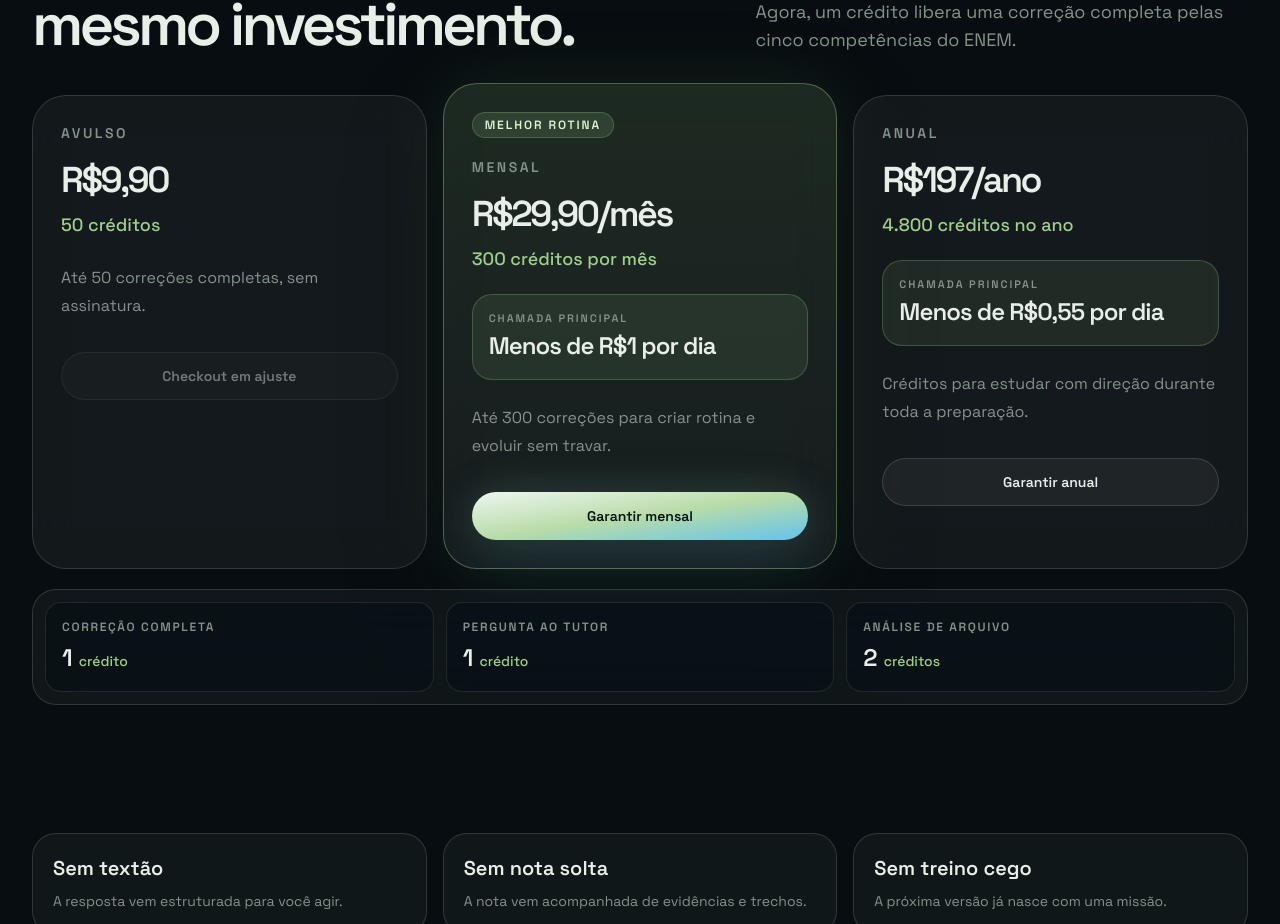
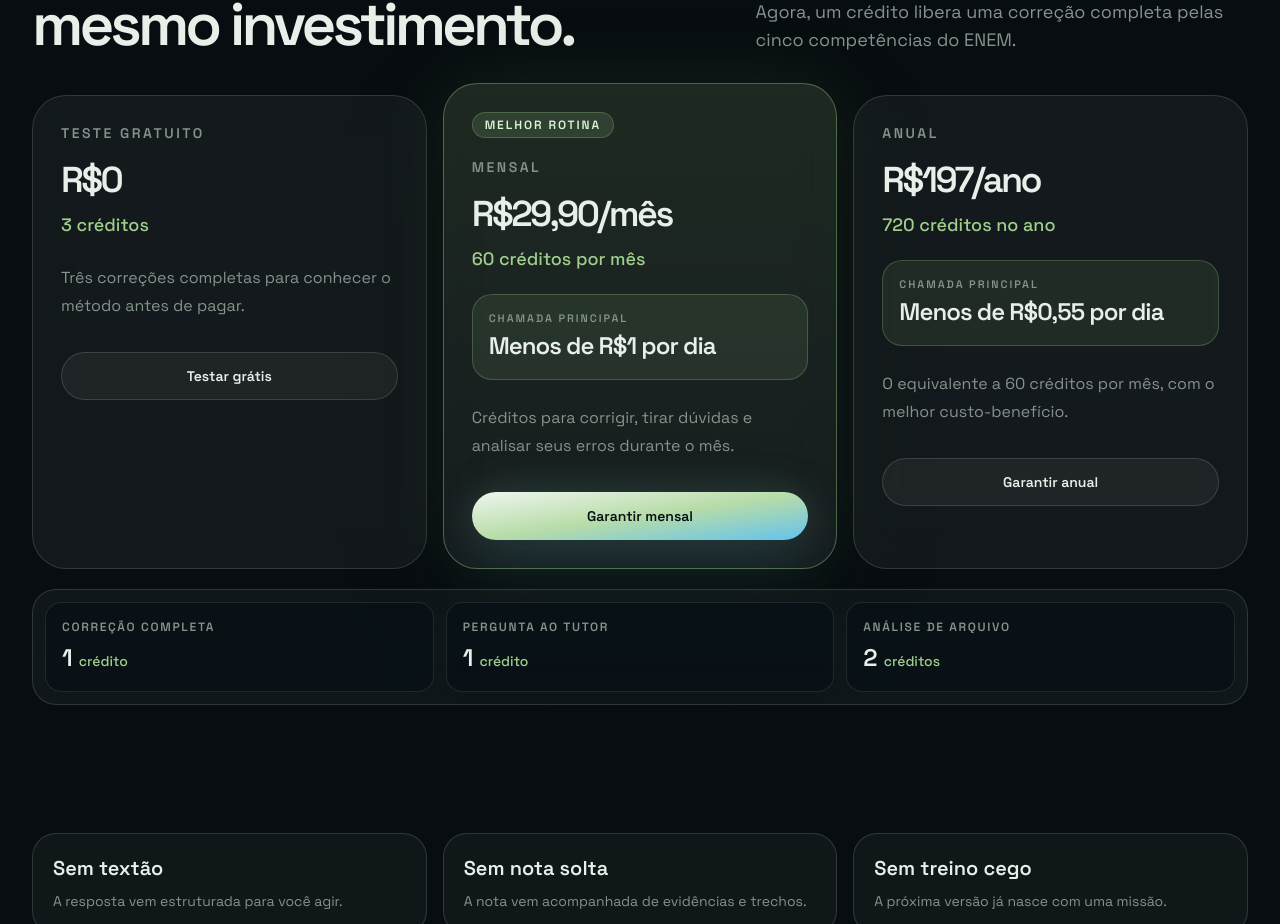
Before and after one commit to HigorBusy/Aprova-AI, a Next.js app: page / in a window 1280 px wide. Shown: the part 3230-4154 px from the top of the page. Built offline with nearby package versions, Linux system fonts and the light colour scheme; no server answers.

Commit message:
rebalance pricing offers and trial credits

```diff
--- a/components/landing-page.tsx
+++ b/components/landing-page.tsx
@@ -21,6 +21,7 @@ type Plan = {
   daily?: string;
   cta?: string;
   checkoutUrl?: string;
+  trial?: boolean;
 };
 
 const howItWorks = [
@@ -61,16 +62,18 @@ const comfortCards = [
 
 const plans: Plan[] = [
   {
-    name: "Avulso",
-    price: "R$9,90",
-    detail: "50 créditos",
-    hook: "Até 50 correções completas, sem assinatura."
+    name: "Teste gratuito",
+    price: "R$0",
+    detail: "3 créditos",
+    hook: "Três correções completas para conhecer o método antes de pagar.",
+    cta: "Testar grátis",
+    trial: true
   },
   {
     name: "Mensal",
     price: "R$29,90/mês",
-    detail: "300 créditos por mês",
-    hook: "Até 300 correções para criar rotina e evoluir sem travar.",
+    detail: "60 créditos por mês",
+    hook: "Créditos para corrigir, tirar dúvidas e analisar seus erros durante o mês.",
     featured: true,
     daily: "Menos de R$1 por dia",
     cta: "Garantir mensal",
@@ -79,8 +82,8 @@ const plans: Plan[] = [
   {
     name: "Anual",
     price: "R$197/ano",
-    detail: "4.800 créditos no ano",
-    hook: "Créditos para estudar com direção durante toda a preparação.",
+    detail: "720 créditos no ano",
+    hook: "O equivalente a 60 créditos por mês, com o melhor custo-benefício.",
     daily: "Menos de R$0,55 por dia",
     cta: "Garantir anual",
     checkoutUrl: "https://pay.cakto.com.br/deea3ts"
@@ -349,6 +352,7 @@ function ContrastCard({ title, items, tone }: { title: string; items: string[];
 
 function PlanCard({ plan, onStart }: { plan: Plan; onStart: () => void }) {
   const hasCheckout = Boolean(plan.checkoutUrl);
+  const canStart = hasCheckout || Boolean(plan.trial);
 
   return (
     <article className={`relative rounded-[2.125rem] border p-7 backdrop-blur-xl transition hover:-translate-y-1 ${
@@ -373,7 +377,7 @@ function PlanCard({ plan, onStart }: { plan: Plan; onStart: () => void }) {
       <p className="mt-6 min-h-16 text-base leading-7 text-[#84938b]">{plan.hook}</p>
       <button
         type="button"
-        disabled={!hasCheckout}
+        disabled={!canStart}
         onClick={() => plan.checkoutUrl ? openCheckout(plan.checkoutUrl) : onStart()}
         className={`mt-6 inline-flex min-h-12 w-full items-center justify-center rounded-full text-sm font-semibold transition hover:-translate-y-0.5 ${
           plan.featured
@@ -381,7 +385,7 @@ function PlanCard({ plan, onStart }: { plan: Plan; onStart: () => void }) {
             : "border border-[#e8eee8]/15 bg-[#e8eee8]/[0.055] text-[#e8eee8] hover:border-[#3aa7d8]/45 hover:bg-[#e8eee8]/[0.085]"
         } disabled:cursor-not-allowed disabled:opacity-45 disabled:hover:translate-y-0`}
       >
-        {hasCheckout ? plan.cta ?? "Comprar agora" : "Checkout em ajuste"}
+        {plan.cta ?? (hasCheckout ? "Comprar agora" : "Indisponível")}
       </button>
     </article>
   );
--- a/components/ui/sign-in.tsx
+++ b/components/ui/sign-in.tsx
@@ -203,13 +203,13 @@ export function SignInPage({
                     onClick={() => onModeChange?.(mode === "login" ? "signup" : "login")}
                     className="font-semibold text-[#8bd8f8] transition hover:text-[#e8eee8]"
                   >
-                    {mode === "login" ? "Teste uma correção grátis" : "Entrar"}
+                    {mode === "login" ? "Teste três correções grátis" : "Entrar"}
                   </button>
                 </p>
               )}
               {mode === "signup" && (
                 <p className="text-center text-xs leading-5 text-[#84938b]">
-                  Sua conta começa com 5 créditos, suficientes para cinco correções completas.
+                  Sua conta começa com 3 créditos, suficientes para três correções completas.
                 </p>
               )}
               {mode !== "recovery" && (
--- a/lib/payments/access.ts
+++ b/lib/payments/access.ts
@@ -56,15 +56,15 @@ export function detectPurchasePlan(data: CaktoPayloadData): PurchasePlan {
   const oneOffOfferId = process.env.CAKTO_ONE_OFF_OFFER_ID ?? "";
 
   if (annualOfferId && offerId === annualOfferId) {
-    return { planTag: "premium", credits: 4800, label: "Plano anual" };
+    return { planTag: "premium", credits: 720, label: "Plano anual" };
   }
 
   if (monthlyOfferId && offerId === monthlyOfferId) {
-    return { planTag: "premium", credits: 300, label: "Plano mensal" };
+    return { planTag: "premium", credits: 60, label: "Plano mensal" };
   }
 
   if (oneOffOfferId && offerId === oneOffOfferId) {
-    return { planTag: "premium", credits: 50, label: "Plano avulso" };
+    return { planTag: "premium", credits: 10, label: "Plano avulso" };
   }
 
   const text = [
@@ -79,14 +79,14 @@ export function detectPurchasePlan(data: CaktoPayloadData): PurchasePlan {
   const price = Number(data.offer?.price ?? Number.NaN);
 
   if (text.includes("anual") || text.includes("ano") || approximately(price, 197)) {
-    return { planTag: "premium", credits: 4800, label: "Plano anual" };
+    return { planTag: "premium", credits: 720, label: "Plano anual" };
   }
 
   if (text.includes("mensal") || text.includes("mês") || text.includes("mes") || approximately(price, 29.9)) {
-    return { planTag: "premium", credits: 300, label: "Plano mensal" };
+    return { planTag: "premium", credits: 60, label: "Plano mensal" };
   }
 
-  return { planTag: "premium", credits: 50, label: "Plano avulso" };
+  return { planTag: "premium", credits: 10, label: "Plano avulso" };
 }
 
 function approximately(value: number, expected: number) {
--- a/lib/product-config.ts
+++ b/lib/product-config.ts
@@ -5,7 +5,7 @@ export const PRODUCT_CONFIG = {
     secondDayIso: "2026-11-15T13:30:00-03:00"
   },
   credits: {
-    freeTrialInitial: 5,
+    freeTrialInitial: 3,
     essayReview: 1,
     tutorMessage: 1,
     tutorTool: 1,
```
Also changed, not shown: 1 other file (tests, documents, lock files or other folders).
